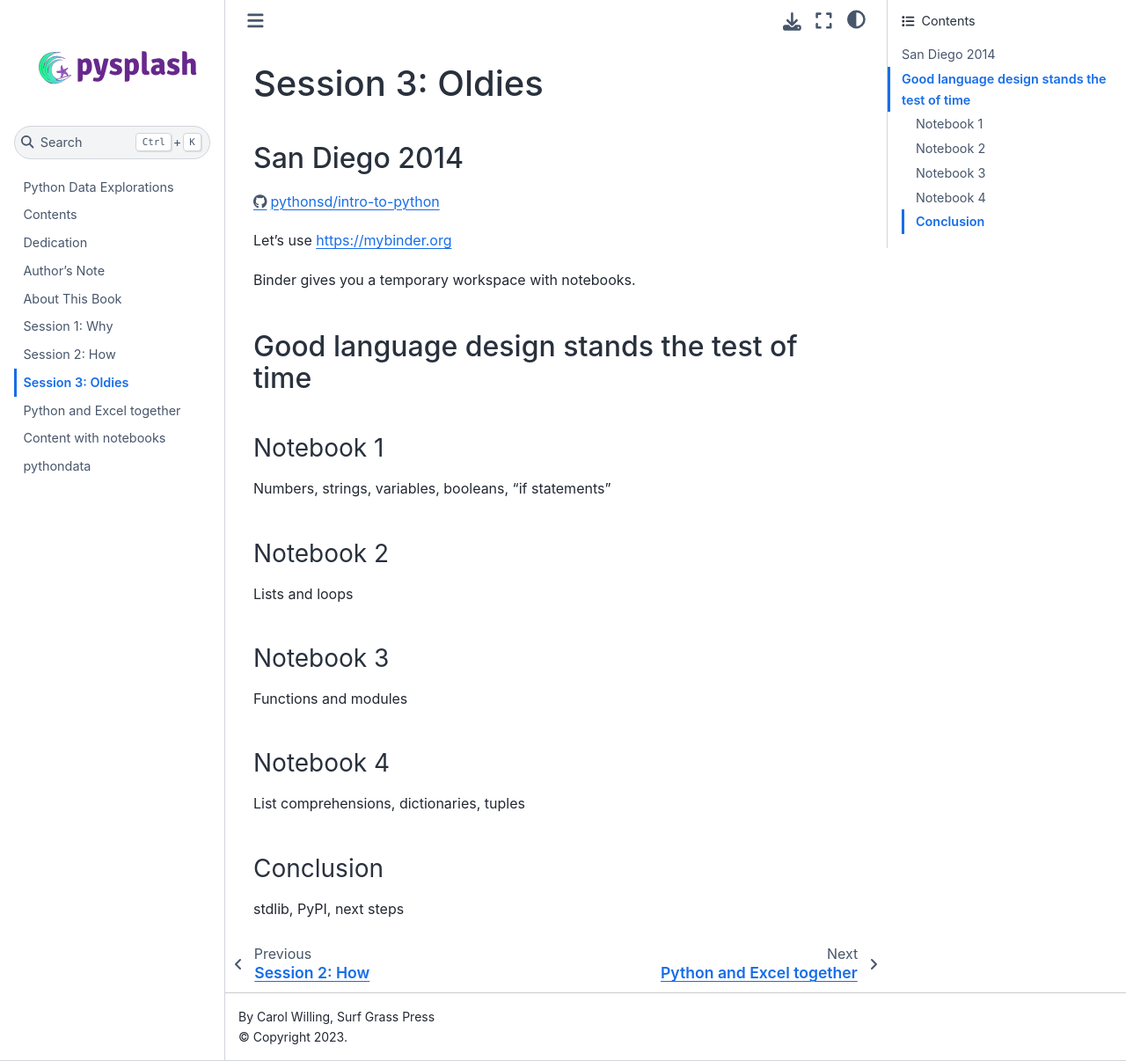
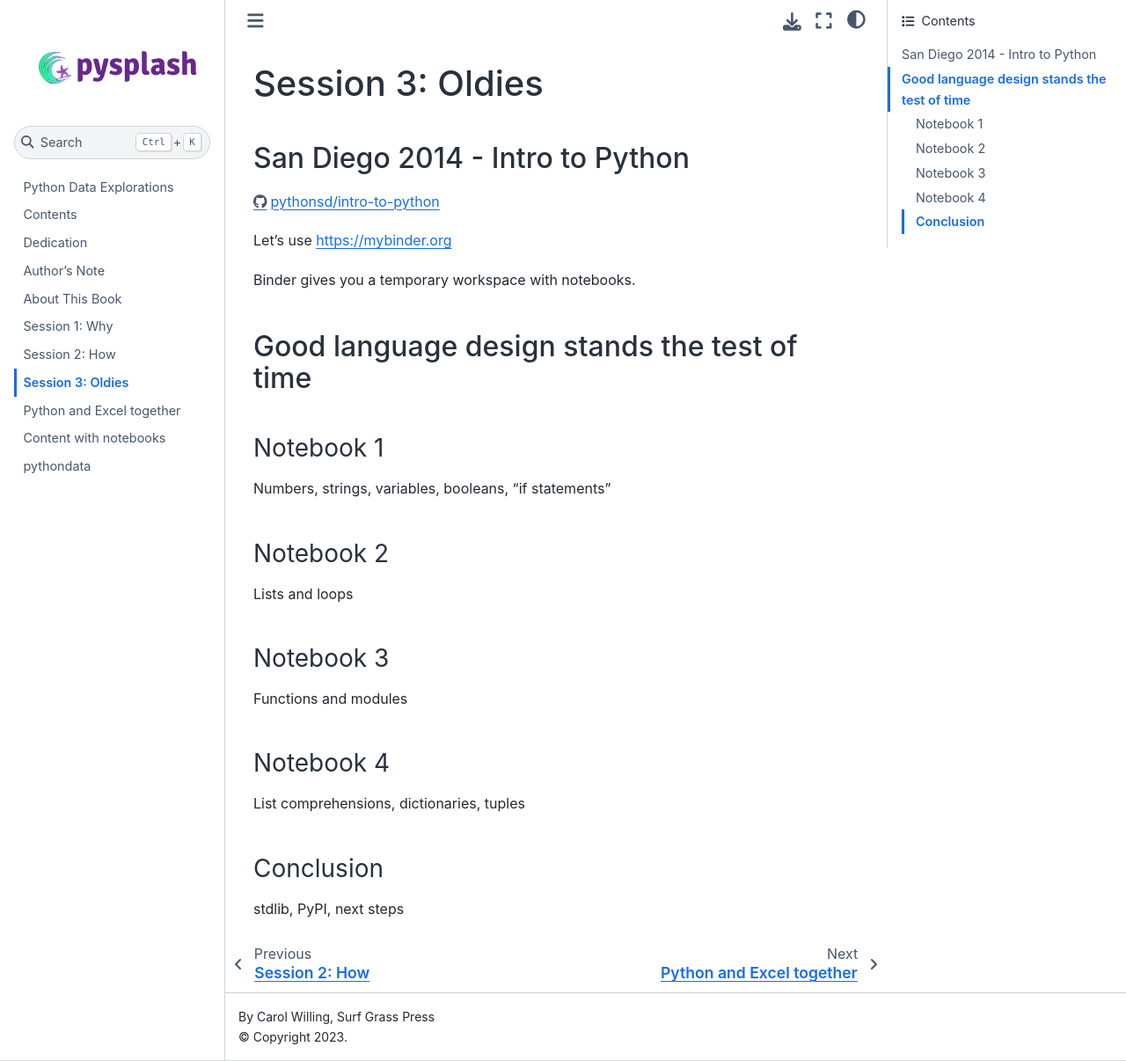
Before and after one commit to pysplash/pythondata, a Jupyter Book: the page built from 03_oldies.md, in a window 1280 px wide and 1206 px high. Shown: the whole window at 88% size. Built offline with Jupyter Book 1.0.4 settings and Sphinx 7.4.7 and the Sphinx Book theme 1.1.4, drawn with Linux system fonts in a browser that asks for light colours.

Commit message:
fix links

```diff
--- a/03_oldies.md
+++ b/03_oldies.md
@@ -1,10 +1,10 @@
 # Session 3: Oldies
 
-## San Diego 2014
+## San Diego 2014 - Intro to Python
 
-https://github.com/pythonsd/intro-to-python
+[https://github.com/pythonsd/intro-to-python](https://github.com/pythonsd/intro-to-python)
 
-Let's use https://mybinder.org
+Let's use [https://mybinder.org](https://mybinder.org)
 
 Binder gives you a temporary workspace with notebooks.
 
```
